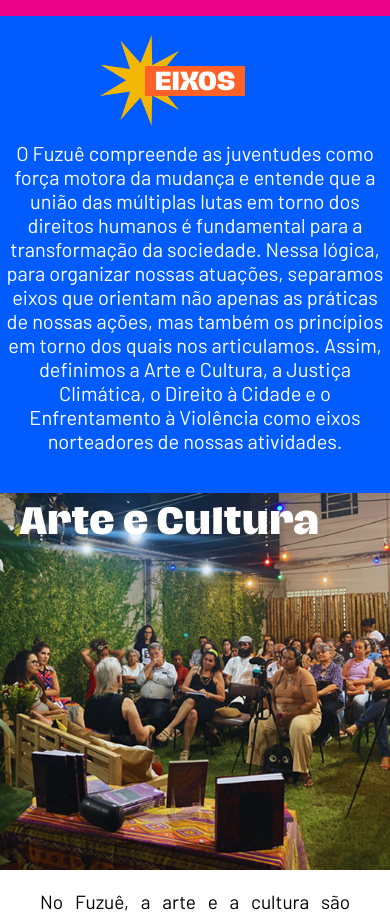
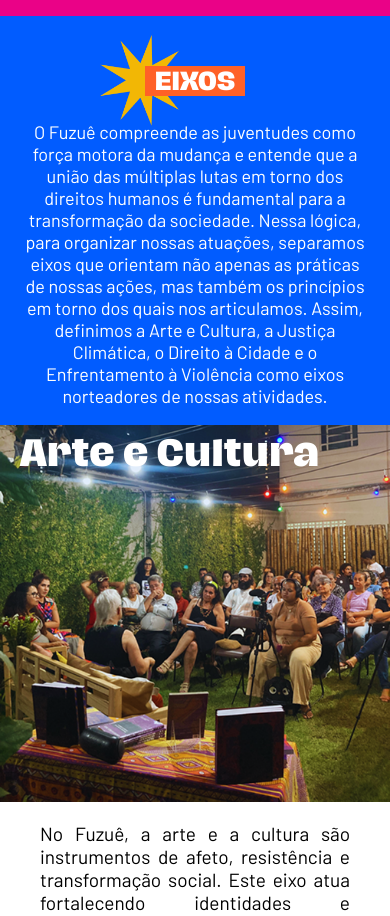
Before and after one commit to FuzuePorDireitosHumanos/fuzue-landingpage, a React (Vite) app: page / in a window 390 px wide. Shown: the part 1220-2136 px from the top of the page. Built offline with nearby package versions, Linux system fonts and the light colour scheme.

Commit message:
alterando fonte eixos

```diff
--- a/src/components/EixosSection/styles.css
+++ b/src/components/EixosSection/styles.css
@@ -149,9 +149,8 @@
     }
 
     p {
-      font-size: 20px;
-      width: 100%;
-      padding: 20px;
+      font-size: 18px;
+      width: 90%;
     }
 
     .swiper-wrapper {
```
